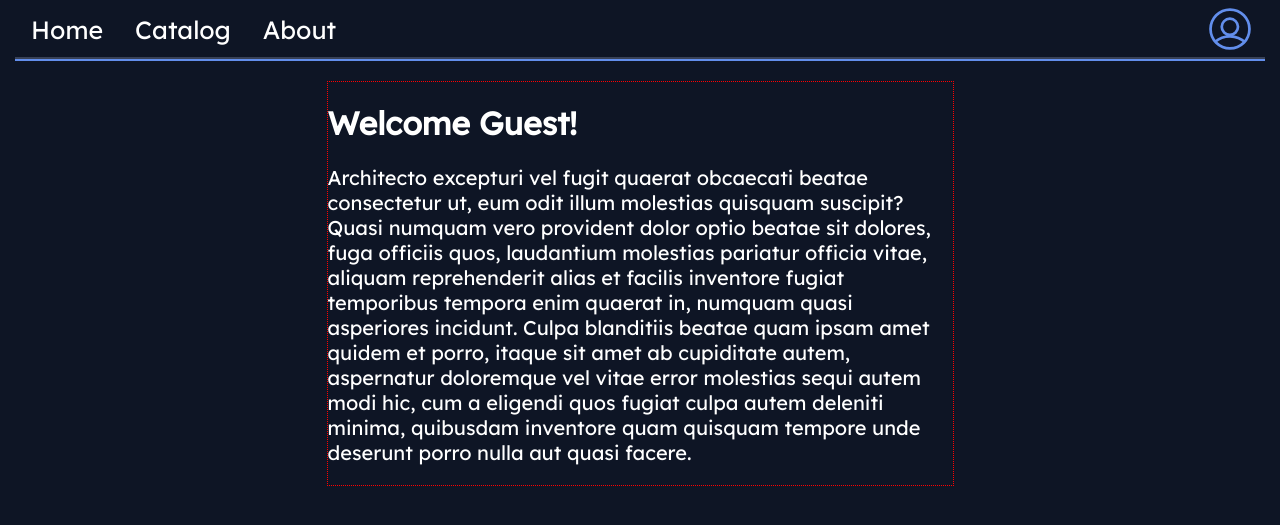
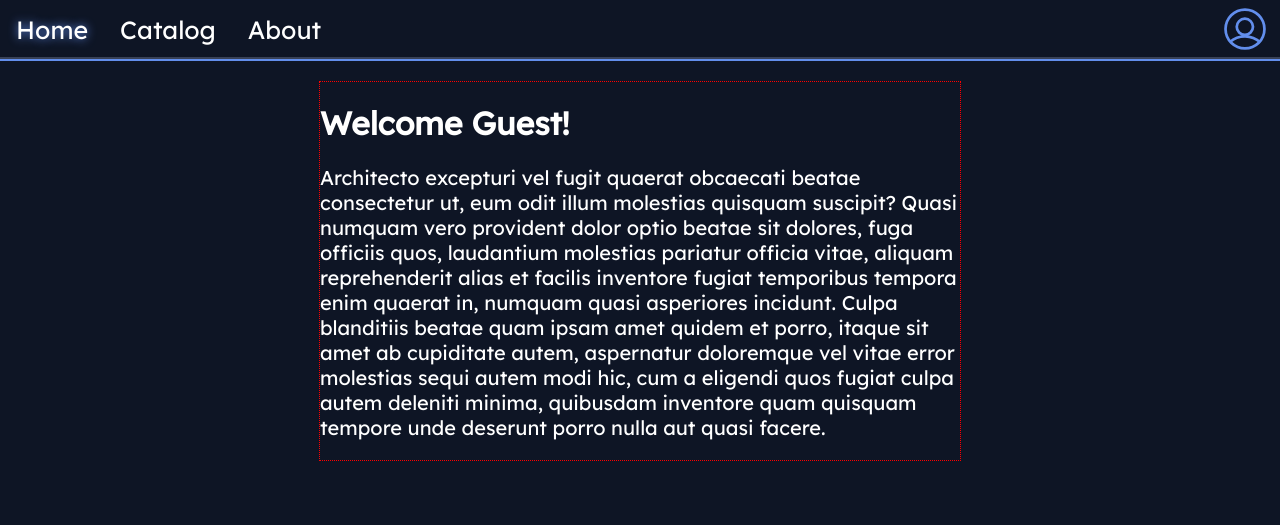
Before and after one commit to Hydrohaven/antmemo, a Django app: page /about/ in a window 1280 px wide. Shown: the top 525 px of the page. Run offline with Django 5.2, Linux system fonts and the light colour scheme.

Commit message:
Fixed navbar padding

```diff
--- a/members/static/style.css
+++ b/members/static/style.css
@@ -47,7 +47,7 @@
 
 body {
     background-color: var(--back-color1);
-    padding: 0px 15px 15px 15px;
+    padding: 0px 0px 15px 0px;
     margin: 0px;
 }
 
@@ -104,6 +104,7 @@
 /* Main Course Catalog Styles */
 #header {
     text-align: center;
+    padding: 0px 15px 0px 15px;
 }
 
 #department-select {
```
